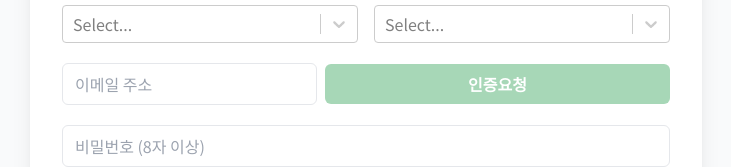
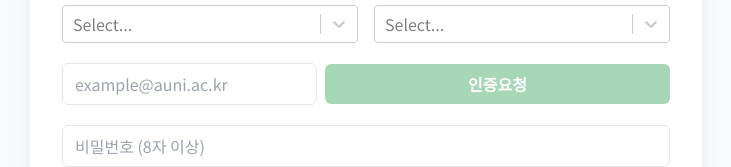
Before and after one commit to lisarnjs/WEB4_5_GPT_FE, a React (Vite) app: page /signup in a window 1280 px wide. Shown: the part 573-740 px from the top of the page, without its empty margins (274-1005 px from the left). Built offline with nearby package versions, Linux system fonts and the light colour scheme; no server answers.

Commit message:
feat: 회원가입 수정

```diff
--- a/src/components/auth/ProfessorSignup.jsx
+++ b/src/components/auth/ProfessorSignup.jsx
@@ -55,6 +55,12 @@ export default function ProfessorSignup({
   const handleRequestCode = async (e) => {
     e.preventDefault();
     if (!formData.email) return alert("이메일을 입력해주세요.");
+
+    // 이메일 도메인 유효성 검사 추가
+    if (!formData.email.toLowerCase().endsWith("@auni.ac.kr")) {
+      return alert("올바른 학교 이메일 주소(@auni.ac.kr)를 입력해주세요.");
+    }
+
     setIsSendingCode(true);
     try {
       await requestEmailCode(formData.email, "SIGNUP");
@@ -158,7 +164,7 @@ export default function ProfessorSignup({
             name="email"
             value={formData.email || ""}
             onChange={handleInput}
-            placeholder="이메일 주소"
+            placeholder="example@auni.ac.kr"
             className="flex-1 border px-3 py-2 rounded-md"
             disabled={isEmailVerified}
             required
--- a/src/components/auth/StudentSignup.jsx
+++ b/src/components/auth/StudentSignup.jsx
@@ -67,6 +67,12 @@ export default function StudentSignup({
   const handleRequestCode = async (e) => {
     e.preventDefault();
     if (!formData.email) return alert("이메일을 입력해주세요.");
+
+    // 이메일 도메인 유효성 검사
+    if (!formData.email.toLowerCase().endsWith("@auni.ac.kr")) {
+      return alert("올바른 학교 이메일 주소(@auni.ac.kr)를 입력해주세요.");
+    }
+
     setIsSendingCode(true);
     try {
       await requestEmailCode(formData.email, "SIGNUP");
@@ -188,7 +194,7 @@ export default function StudentSignup({
             name="email"
             value={formData.email || ""}
             onChange={handleInput}
-            placeholder="이메일 주소"
+            placeholder="example@auni.ac.kr" // placeholder 변경
             className="flex-1 border px-3 py-2 rounded-md"
             disabled={isEmailVerified}
             required
```
